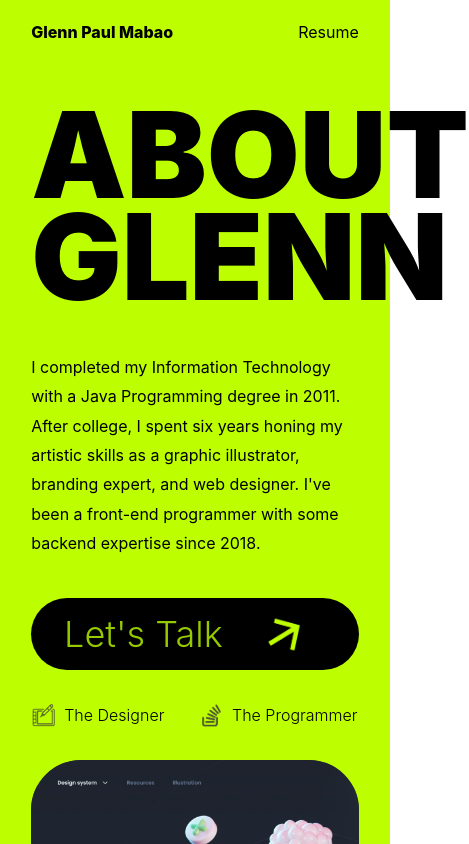
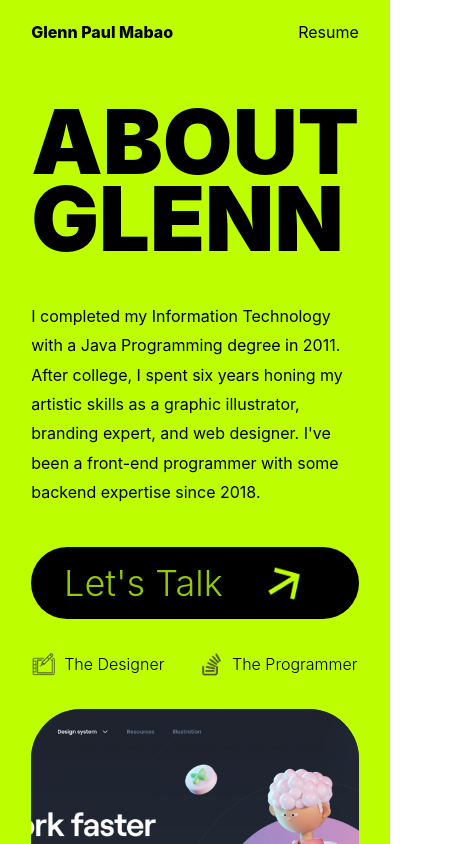
Before and after one commit to glennpaulmabao/web, a Next.js app: page / in a window 390 px wide. Shown: the top 844 px of the page, 469 px wide, since content can reach past the window. Built offline with nearby package versions, Linux system fonts and the light colour scheme.

Commit message:
updated
published nextjs app

```diff
--- a/package.json
+++ b/package.json
@@ -1,9 +1,12 @@
 {
+  "homepage": "https://glennpaulmabao.github.io/web",
   "name": "myportfolio-react-with-tailwindcss",
   "version": "0.1.0",
   "private": true,
   "scripts": {
     "dev": "next dev",
+    "predeploy": "npm run build",
+    "deploy": "gh-pages -d build",
     "build": "next build",
     "start": "next start",
     "lint": "next lint"
--- a/pages/index.js
+++ b/pages/index.js
@@ -41,7 +41,7 @@ export default function Home() {
           </nav>
           <div className="md:flex items-start justify-between">
             <div className="md:w-[60%]">
-              <h1 className="md:text-[180px] text-[120px] leading-[85%] md:my-10 my-[5px] font-black">ABOUT GLENN</h1>
+              <h1 className="md:text-[180px] text-[90px] leading-[85%] md:my-10 my-[5px] font-black">ABOUT GLENN</h1>
             </div>
             <div className="md:w-[40%] w-[100%] flex flex-wrap ">
               <div className="md:flex items-center md:order-first order-last gap-5 bg-[#95C900] md:w-[100%] md:visible hidden w-[70%] md:h-[128px] h-[72px] my-7 md:mb-[40px] rounded-full font-light cursor-pointer">
```
